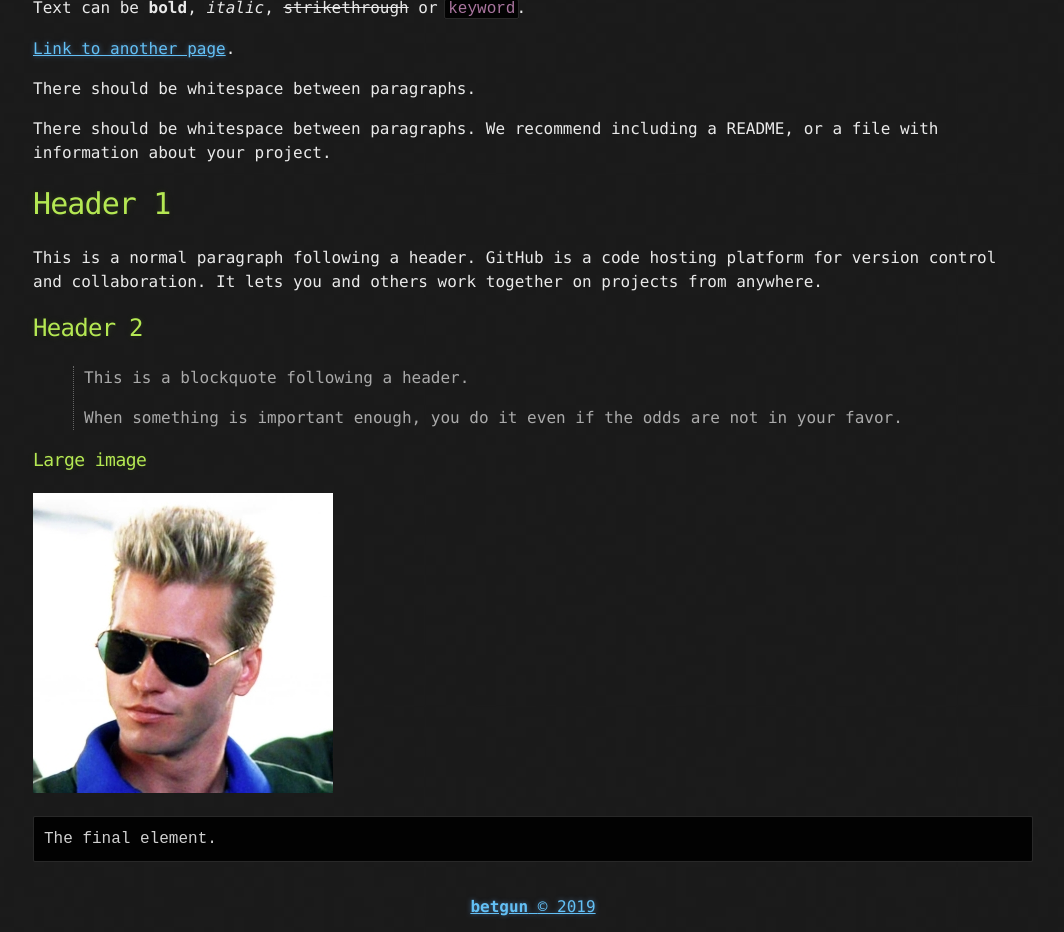
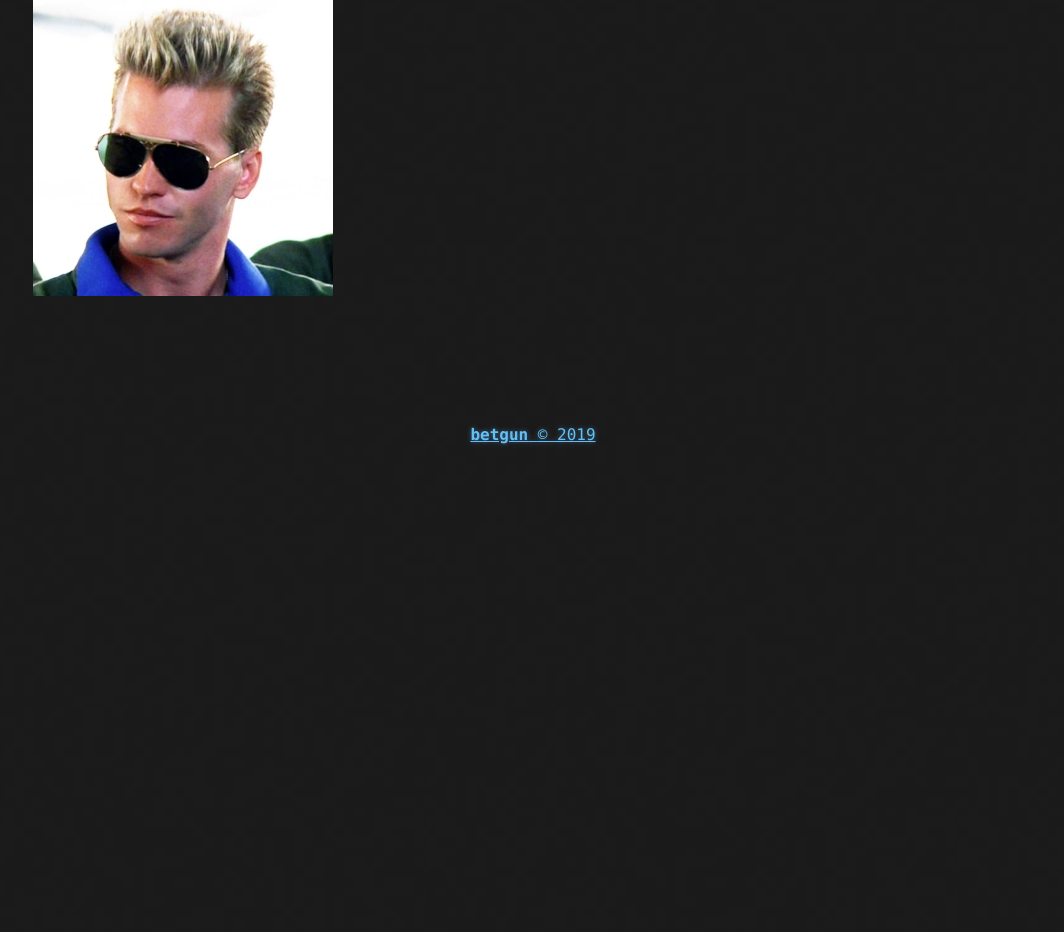
Before and after one commit to betgun/betgun.github.io, a Jekyll site: the page built from _posts/2019-11-19-New.md, in a window 1280 px wide and 1400 px high, scrolled down 422 px. Shown: the part 468-1400 px from the top of the window, without its empty margins (107-1171 px from the left). Built offline with Jekyll 4.4.1, drawn with Linux system fonts in a browser that asks for light colours.

Commit message:
Update 2019-11-19-New.md

````diff
--- a/_posts/2019-11-19-New.md
+++ b/_posts/2019-11-19-New.md
@@ -7,30 +7,4 @@ published: true
 
 ![](http://wotlabs.net/sig_dark/eu/betgun/signature.png)
 
-Text can be **bold**, _italic_, ~~strikethrough~~ or `keyword`.
-
-[Link to another page](another-page).
-
-There should be whitespace between paragraphs.
-
-There should be whitespace between paragraphs. We recommend including a README, or a file with information about your project.
-
-# [](#header-1)Header 1
-
-This is a normal paragraph following a header. GitHub is a code hosting platform for version control and collaboration. It lets you and others work together on projects from anywhere.
-
-## [](#header-2)Header 2
-
-> This is a blockquote following a header.
->
-> When something is important enough, you do it even if the odds are not in your favor.
-
-
-
-### Large image
-
 ![](../images/betgun_github.jpg)
-
-```
-The final element.
-```
````
Also changed, not shown: other parts of _posts/2019-11-19-New.md (+1 -1 lines).
